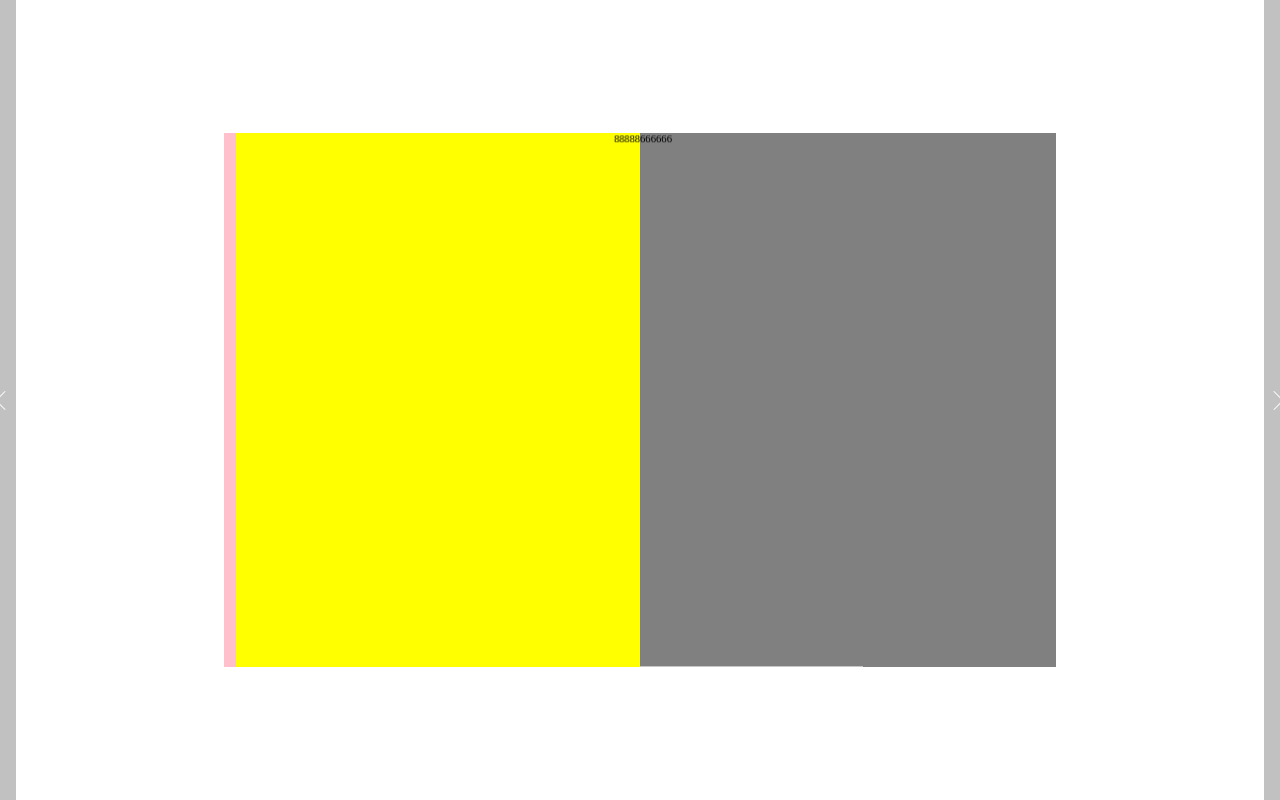
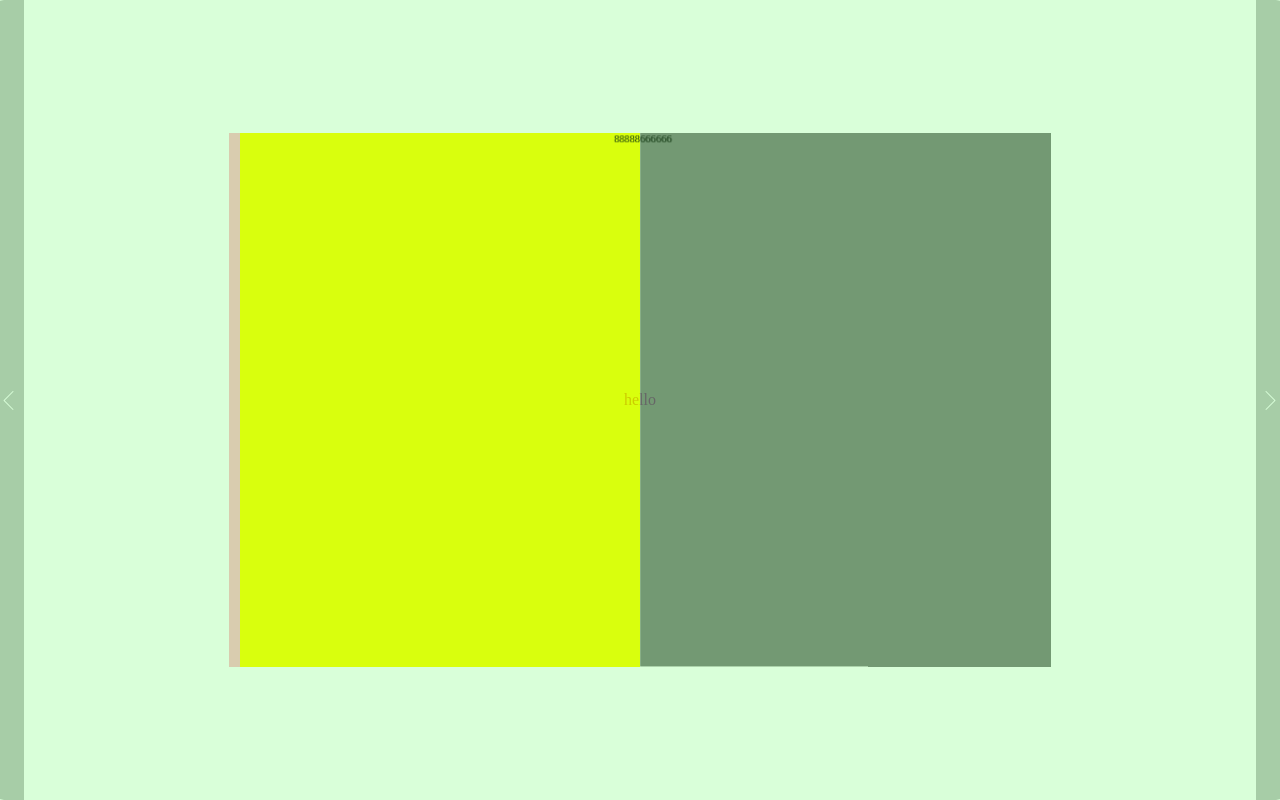
Before and after one commit to marvindanig/superbook, a website: page index.html in a window 1280 px wide. Drawn offline with Linux system fonts and the light colour scheme.

```diff
--- a/css/style.css
+++ b/css/style.css
@@ -82,7 +82,7 @@
 
 @media (max-width: 870px) {
     body .viewer {
-        width: calc(100vh * 1500/(1000 * 2));
+        width: calc(100vh * 1540/(1000 * 2));
         height: 100vh;
         max-height: calc(100vw * 1443/1114);
     }
@@ -98,7 +98,7 @@
 
 @media (min-width: 871px) {
     body .viewer {
-        width: calc(100vh * 1560/1000);
+        width: calc(100vh * 1540/1000);
         height: 100vh;
         max-height: calc(50vw * 1443/1114);
     }
@@ -279,3 +279,14 @@
 .gray {
     background-color: gray;
 }
+
+.plotter {
+    width: 100vw;
+    height: 100vh;
+    z-index: 1000;
+    position: absolute;
+    top: 0;
+    left: 0;
+    opacity: 0.2;
+    background-color: #4f4;
+}
--- a/index.html
+++ b/index.html
@@ -35,6 +35,7 @@
     </div>
     <script src="index.js"></script>
     <script src="experiments.js"></script>
+    <div class="plotter flex"> hello</div>
 </body>
 
 </html>
```
